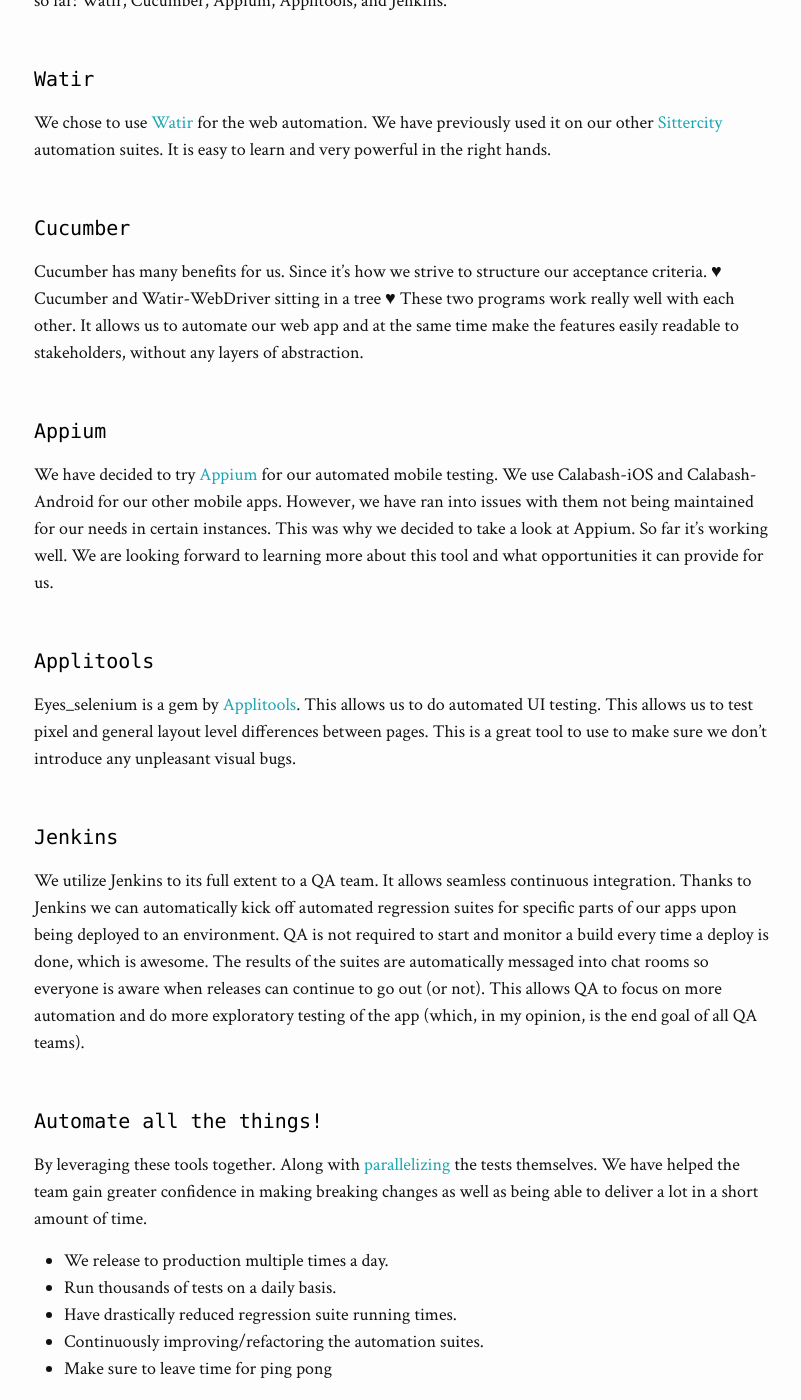
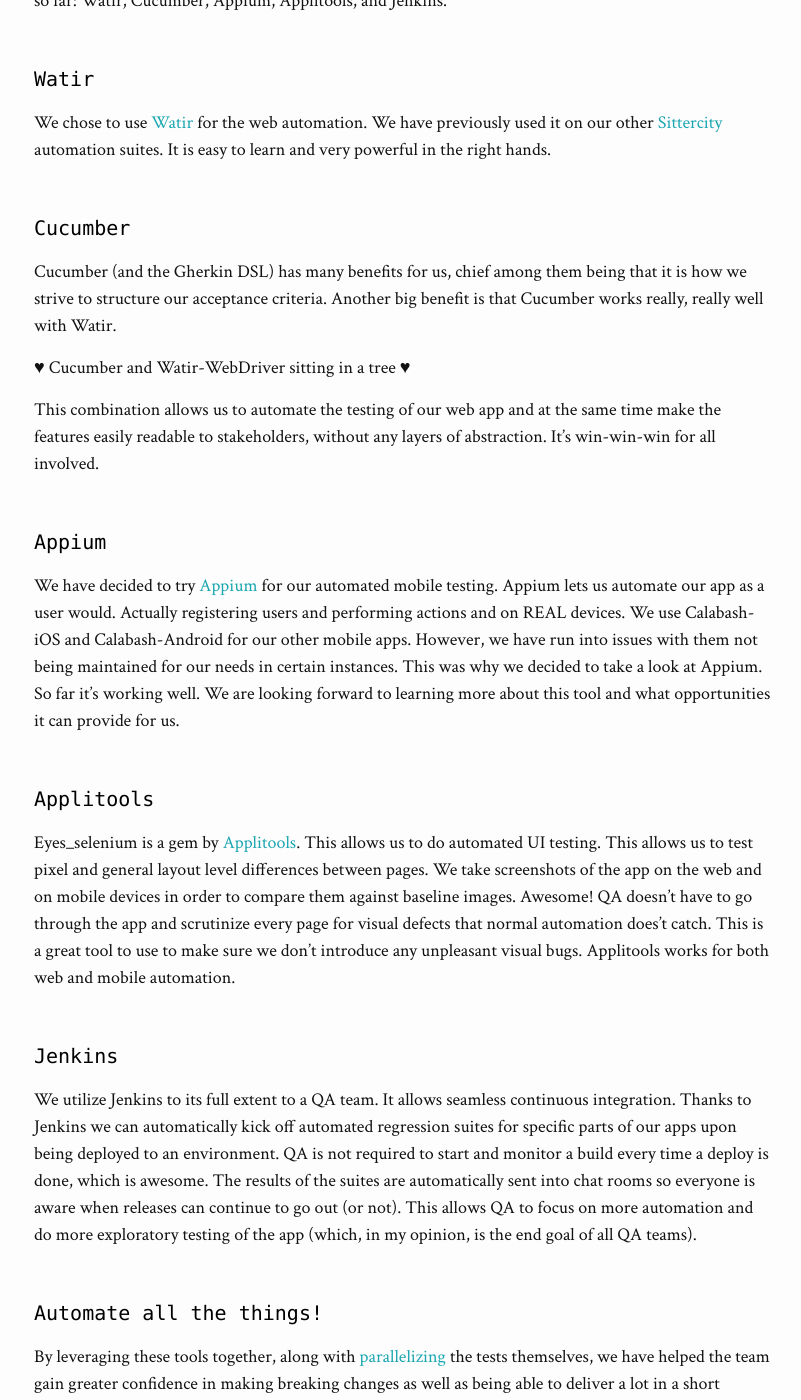
Before and after one commit to sittercity/sittercity.github.io, a Jekyll site: the page built from _posts/2016-03-28-chime-quality-assurance.markdown, in a window 1280 px wide and 1400 px high, scrolled down 1354 px. Shown: the whole window, without its empty margins (236-1037 px from the left). Built offline with Jekyll 4.4.1, drawn with Linux system fonts in a browser that asks for light colours; some of the changed text lies outside the part shown.

Commit message:
final updates

```diff
--- a/_posts/2016-03-28-chime-quality-assurance.markdown
+++ b/_posts/2016-03-28-chime-quality-assurance.markdown
@@ -7,9 +7,9 @@
 ---
 ![Sittercity QA](/assets/sittercity_qa_logo.png)
 
-So far, 2016 has been a great year. Our small, but rockstar, QA team has been making huge improvements towards improving automated regression suites across all of our projects. We have tackled the endless QA dilemma regarding automation, how to do it effectively and efficiently. There are always obstacles when automating any app. For example, let's say you have a new release and bug fixes ready to ship. How will you ensure that the new bug fix(es) have not introduced any new issues in previous working functionality? Manually testing all the functionality every single time you have some bug fixes or new feature addition is an option when a project is just starting.  However, as a project grows, large manual test regression plans are daunting and in my opinion a red flag. With larger regression plans you might be able to accomplish it, but then you are not going to be testing effectively in terms of company cost, resources, time, etc. More and more companies are trying to move toward continuous delivery, making a need for QA automation.
+So far, 2016 has been a great year. Our small, but rockstar, QA team has been making huge strides towards improving automated regression suites across all of our projects. We have tackled the endless QA dilemma regarding automation, how to do it effectively and efficiently. There are always obstacles when automating any app. For example, let's say you have a new release and bug fixes ready to ship. How will you ensure that the new bug fix(es) have not introduced any new issues in previous working functionality? Manually testing all of the functionality of an application for every single fix or new feature is an option when a project is just starting.  However, as a project grows, large manual test regression plans are daunting and in my opinion a red flag. With larger regression plans you might be able to accomplish it, but then you are not going to be testing effectively in terms of company cost, resources, time, etc. More and more companies are trying to move toward continuous delivery, making a need for QA automation.
 
-As Bob V. stated in the last QA post, we have made a lot of changes. The last few years the QA department has accomplished a lot. What would take the QA team days to accomplish can now occur daily. In the past, if there were bugs, the release would have to wait until the next week because of the regression feedback loop. Now, for our newest product [Chime](https://hellochime.com) we deliver to prod multiple times a day, up to every 20 minutes for the varying underlying services. It is obviously not just QA's effort that has made this possible though; it has been a team effort across all departments (Development, Devops, and QA). Any company can accomplish continuous delivery if they have a determined team that can work well with one another.
+As Bob V. stated in the [last QA post](http://tech.sittercity.io/articles/2015/06/24/sittercity-quality-assurance), we have made a lot of changes. The last few years the QA department has accomplished a lot. What would take the QA team days to accomplish can now occur daily. In the past, if there were bugs, the release would have to wait until the next week because of the regression feedback loop. Now, for our newest product [Chime](https://hellochime.com) we deliver to prod multiple times a day, up to every 20 minutes for the varying underlying services. It is obviously not just QA's effort that has made this possible though; it has been a team effort across all departments (Development, Devops, and QA). Any company can accomplish continuous delivery if they have a determined team that can work well with one another.
 
 ## Deciding what tools to use for Chime
 
@@ -20,27 +20,34 @@
 We chose to use [Watir](http://watir.com/) for the web automation. We have previously used it on our other [Sittercity](https://www.sittercity.com/) automation suites. It is easy to learn and very powerful in the right hands.
 
 ### Cucumber
-Cucumber has many benefits for us. Since it's how we strive to structure our acceptance criteria. ♥ Cucumber and Watir-WebDriver sitting in a tree ♥ These two programs work really well with each other. It allows us to automate our web app and at the same time make the features easily readable to stakeholders, without any layers of abstraction.
+Cucumber (and the Gherkin DSL) has many benefits for us, chief among them being that it is how we strive to structure our acceptance criteria. Another big benefit is that Cucumber works really, really well with Watir.
+
+♥ Cucumber and Watir-WebDriver sitting in a tree ♥
+
+This combination allows us to automate the testing of our web app and at the same time make the features easily readable to stakeholders, without any layers of abstraction. It's win-win-win for all involved.
 
 ### Appium
-We have decided to try [Appium](appium.io) for our automated mobile testing. We use Calabash-iOS and Calabash-Android for our other mobile apps. However, we have ran into issues with them not being maintained for our needs in certain instances. This was why we decided to take a look at Appium. So far it's working well. We are looking forward to learning more about this tool and what opportunities it can provide for us.
+We have decided to try [Appium](http://www.appium.com) for our automated mobile testing. Appium lets us automate our app as a user would. Actually registering users and performing actions and on REAL devices. We use Calabash-iOS and Calabash-Android for our other mobile apps. However, we have run into issues with them not being maintained for our needs in certain instances. This was why we decided to take a look at Appium. So far it's working well. We are looking forward to learning more about this tool and what opportunities it can provide for us.
 
 ### Applitools
 
-Eyes_selenium is a gem by [Applitools](https://applitools.com/). This allows us to do automated UI testing. This allows us to test pixel and general layout level differences between pages. This is a great tool to use to make sure we don’t introduce any unpleasant visual bugs.
+Eyes_selenium is a gem by [Applitools](https://applitools.com/). This allows us to do automated UI testing. This allows us to test pixel and general layout level differences between pages. We take screenshots of the app on the web and on mobile devices in order to compare them against baseline images. Awesome! QA doesn't have to go through the app and scrutinize every page for visual defects that normal automation does't catch. This is a great tool to use to make sure we don’t introduce any unpleasant visual bugs. Applitools works for both  web and mobile automation.
 
 ### Jenkins
 
-We utilize Jenkins to its full extent to a QA team. It allows seamless continuous integration. Thanks to Jenkins we can automatically kick off automated regression suites for specific parts of our apps upon being deployed to an environment. QA is not required to start and monitor a build every time a deploy is done, which is awesome. The results of the suites are automatically messaged into chat rooms so everyone is aware when releases can continue to go out (or not). This allows QA to focus on more automation and do more exploratory testing of the app (which, in my opinion, is the end goal of all QA teams).
+We utilize Jenkins to its full extent to a QA team. It allows seamless continuous integration. Thanks to Jenkins we can automatically kick off automated regression suites for specific parts of our apps upon being deployed to an environment. QA is not required to start and monitor a build every time a deploy is done, which is awesome. The results of the suites are automatically sent into chat rooms so everyone is aware when releases can continue to go out (or not). This allows QA to focus on more automation and do more exploratory testing of the app (which, in my opinion, is the end goal of all QA teams).
 
 ## Automate all the things!
 
-By leveraging these tools together. Along with [parallelizing](https://github.com/grosser/parallel_tests) the tests themselves. We have helped the team gain greater confidence in making breaking changes as well as being able to deliver a lot in a short amount of time.
- - We release to production multiple times a day.
- - Run thousands of tests on a daily basis.
- - Have drastically reduced regression suite running times.
- - Continuously improving/refactoring the automation suites.
- - Make sure to leave time for ping pong
+By leveraging these tools together, along with [parallelizing](https://github.com/grosser/parallel_tests) the tests themselves, we have helped the team gain greater confidence in making breaking changes as well as being able to deliver a lot in a short amount of time.
+
+With all of these pieces combined we deliver the following to our company:
+
+* We release to production multiple times a day.
+* Run thousands of tests on a daily basis.
+* Have drastically reduced regression suite running times.
+* We are continuously improving/refactoring the automation suites.
+* Make sure to leave time for ping pong
 
 Over the past year we have made many improvements, especially in automation, but know there is still a lot to accomplish. These goals have been reached through hard work and dedication.  Fortunately for me, it hardly feels like work when you enjoy what you do.
 
```
